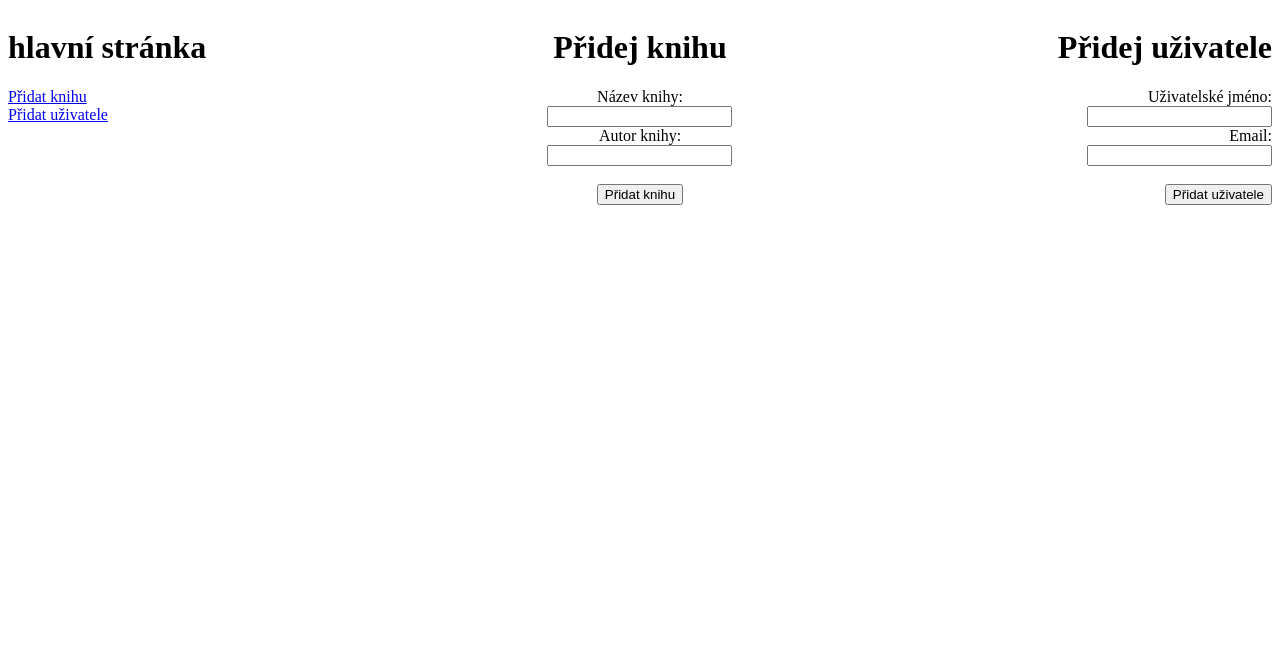
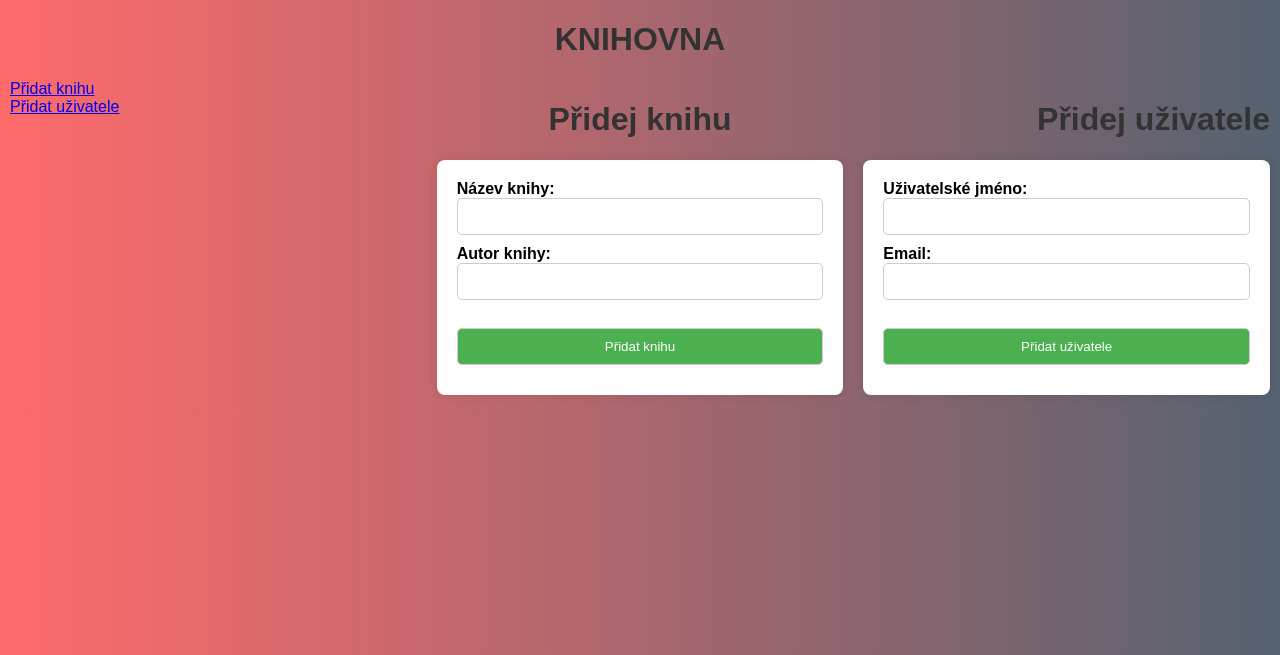
Before and after one commit to AlexandrDulovec/PraktickeCviceni222, a Flask app: page / in a window 1280 px wide. Shown: the top 655 px of the page. Run offline with Flask 3, Linux system fonts and the light colour scheme.

Commit message:
11.4.stylovanistranky

```diff
--- a/library/templates/index.html
+++ b/library/templates/index.html
@@ -6,15 +6,15 @@
     <title>Knihovna</title>
 </head>
 <body>
-    <div style="display: flex;">
-        <div style="flex: 1;">
-            <h1>hlavní stránka</h1>
+    <h1>KNIHOVNA</h1>
+    <div class="flex-container">
+        <div class="flex-item">
             <a href="/add_book">Přidat knihu</a><br>
             <a href="/add_user">Přidat uživatele</a>
         </div>
-        <div style="flex: 1;">
+        <div class="flex-item">
             <h1 style="text-align: center;">Přidej knihu</h1>
-            <form method="POST" action="/add_book" style="text-align: center;">
+            <form method="POST" action="/add_book" class="book-form">
                 <label for="book_title">Název knihy:</label><br>
                 <input type="text" id="book_title" name="title"><br>
                 <label for="book_author">Autor knihy:</label><br>
@@ -22,9 +22,9 @@
                 <input type="submit" value="Přidat knihu">
             </form>
         </div>
-        <div style="flex: 1;">
+        <div class="flex-item">
             <h1 style="text-align: right;">Přidej uživatele</h1>
-            <form method="POST" action="/add_user" style="text-align: right;">
+            <form method="POST" action="/add_user" class="user-form">
                 <label for="user_name">Uživatelské jméno:</label><br>
                 <input type="text" id="user_name" name="username"><br>
                 <label for="user_email">Email:</label><br>
@@ -34,4 +34,76 @@
         </div>
     </div>
 </body>
+<style>
+    body {
+    font-family: Arial, sans-serif;
+    background-image: linear-gradient(to right, #ff6b6b, #556270);
+    margin: 0;
+    padding: 0;
+}
+
+h1 {
+    color: #333;
+    text-align: center;
+}
+
+form {
+    background-color: #fff;
+    padding: 20px;
+    border-radius: 8px;
+    box-shadow: 0 0 10px rgba(0, 0, 0, 0.1);
+    margin-bottom: 20px;
+}
+
+label {
+    font-weight: bold;
+}
+
+input[type="text"],
+input[type="email"],
+input[type="submit"] {
+    width: 100%;
+    padding: 10px;
+    margin-bottom: 10px;
+    border: 1px solid #ccc;
+    border-radius: 5px;
+    box-sizing: border-box;
+}
+
+input[type="submit"] {
+    background-color: #4CAF50;
+    color: white;
+    cursor: pointer;
+}
+
+input[type="submit"]:hover {
+    background-color: #45a049;
+}
+
+
+.flex-container {
+    display: flex;
+}
+
+.flex-item {
+    flex: 1;
+    margin: 0 10px;
+}
+
+/* Responsive Styling */
+@media screen and (max-width: 768px) {
+    .flex-container {
+        flex-direction: column;
+    }
+
+    .flex-item {
+        margin: 10px 0;
+    }
+
+    form {
+        max-width: 300px;
+        margin: 0 auto;
+    }
+}
+</style>
 </html>
--- a/library/templates/users.html
+++ b/library/templates/users.html
@@ -13,4 +13,9 @@
         {% endfor %}
     </ul>
 </body>
+<style>
+    body{
+    background-image: linear-gradient(to right, #ff6b6b, #556270);
+         }
+</style>
 </html>
```
Also changed, not shown: library/templates/add_book.html (+50 -2 lines), library/templates/add_user.html (+49 -2 lines), library/templates/books.html (+12 -0 lines), library/templates/styles.css (added, +70 -0 lines).
